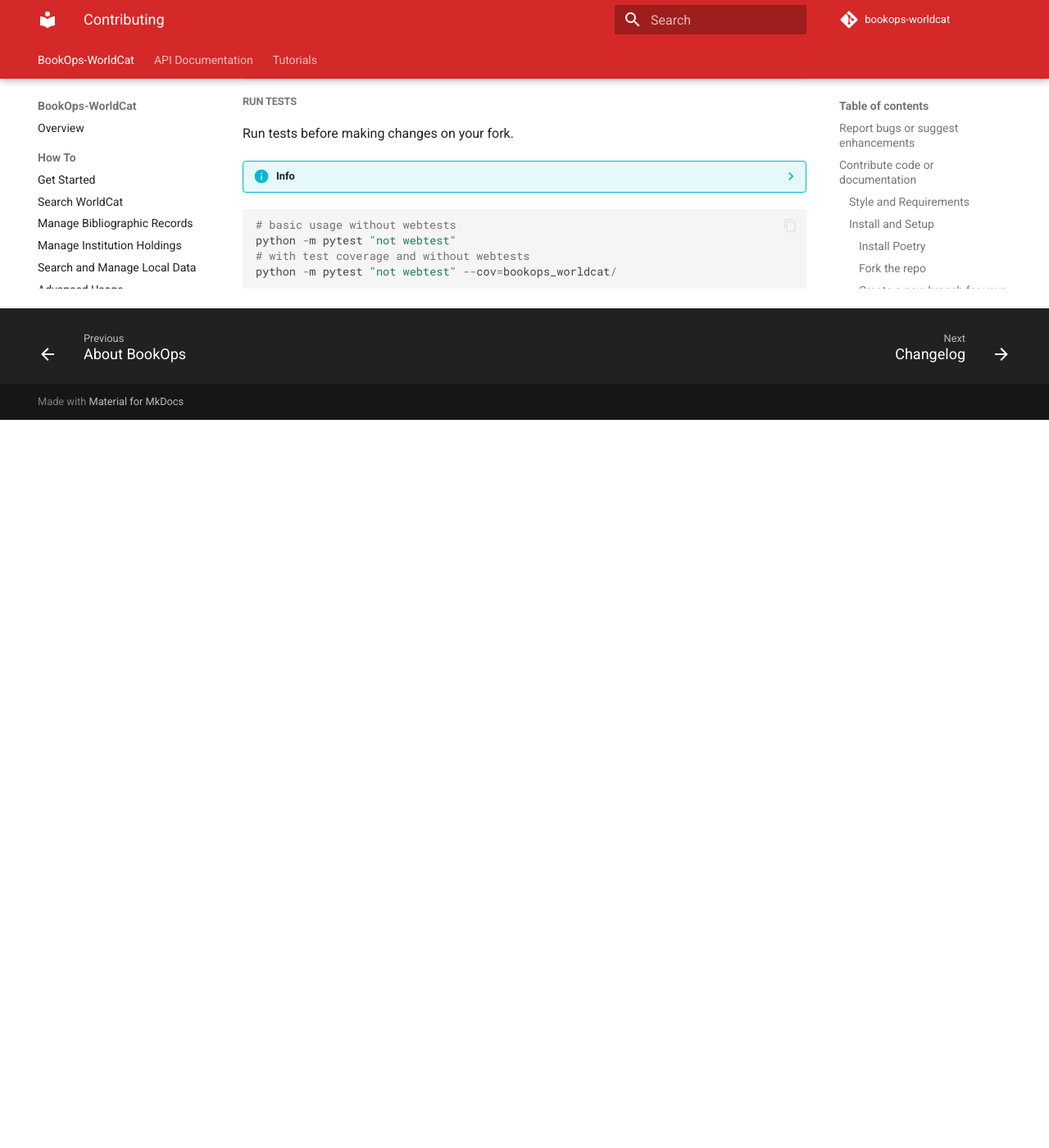
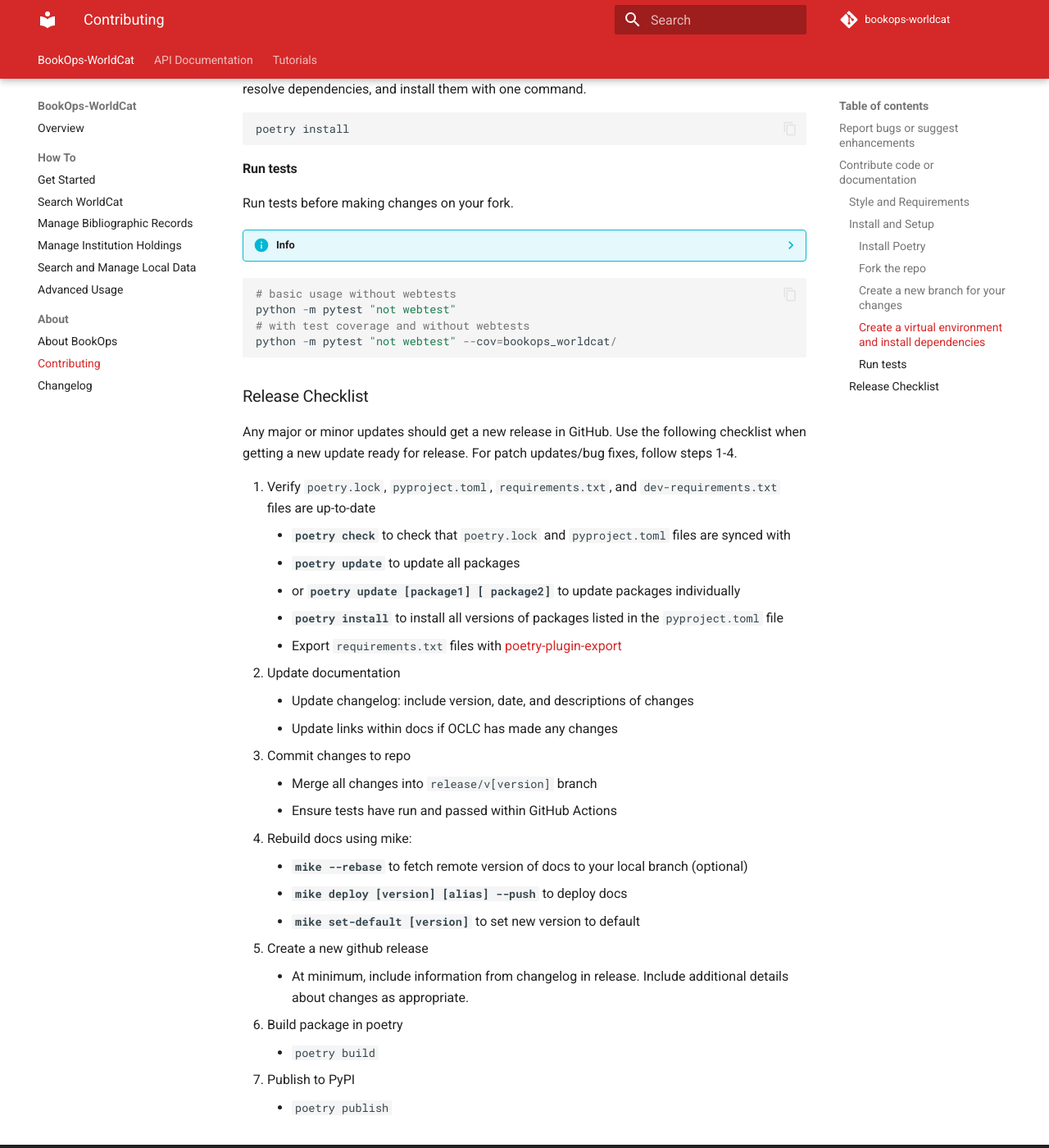
Before and after one commit to BookOps-CAT/bookops-worldcat, an MkDocs documentation site: the page built from docs/contributing.md, in a window 1280 px wide and 1400 px high, scrolled down 1625 px. Shown: the whole window at 82% size. Built offline with MkDocs 1.6.1 and Material for MkDocs 9.7.7, drawn with Linux system fonts in a browser that asks for light colours; comment, search, counter and statistics services are not loaded; the version menu is left out; before the commit the page ends 2137 px from its top, so only the background shows below that.

Commit message:
moved release checklist to contributing page

````diff
--- a/docs/contributing.md
+++ b/docs/contributing.md
@@ -1,10 +1,10 @@
 # How to Contribute
 We welcome collaborators who would like to help expand and improve Bookops-Worldcat. Here are some ways to contribute.
 
-### Report bugs or suggest enhancements
+## Report bugs or suggest enhancements
 Please use our [Github issue tracker](https://github.com/BookOps-CAT/bookops-worldcat/issues) to submit bug reports or request new features.
 
-### Contribute code or documentation
+## Contribute code or documentation
 ??? info
     This page contains a draft of our contribution guidelines but there is still more for us to add.
 
@@ -16,7 +16,7 @@
         + how to build docs after making edits
      + Add CI/CD info
 
-#### Style and Requirements
+### Style and Requirements
 For new code contributions, please use the tools and standards in place for Bookops-Worldcat:
 
  + Code style:
@@ -49,40 +49,66 @@
     }
     ```
 
-#### Install and Setup
+### Install and Setup
 To get started contributing code to Bookops-Worldcat you will need:
 
  + Python 3.8 or newer
  + `git`
  + [`poetry`](https://python-poetry.org/docs/#installation)
 
-##### Install Poetry
+#### Install Poetry
 Bookops-Worldcat uses `poetry` to manage virtual environments, dependencies, and publishing workflows. We use [`pipx`](https://python-poetry.org/docs/#installing-with-pipx) to run poetry (if you don't have `pipx`, see the [installation instructions](https://pipx.pypa.io/stable/installation/)). For other installation options, see the [`poetry`](https://python-poetry.org/docs/#installation) documentation.
 
-##### Fork the repo
+#### Fork the repo
 Fork the repository in GitHub and clone your fork locally
 ```bash
 git clone https://github.com/<your username>/bookops-worldcat
 cd bookops-worldcat
 ```
-##### Create a new branch for your changes
+#### Create a new branch for your changes
 ```bash
 git checkout -b new-branch
 ```
-##### Create a virtual environment and install dependencies
+#### Create a virtual environment and install dependencies
 Poetry will create a virtual environment, read the `pyproject.toml` and `poetry.lock` files, resolve dependencies, and install them with one command.
 ```python
 poetry install
 ```
 
-##### Run tests
+#### Run tests
 Run tests before making changes on your fork.
 ??? info
     Our live tests are designed to look for API credentials in a specific file/directory in a Windows environment. We will need to refactor the live tests to allow contributors to run live tests with their own API credentials and run live tests in a macOS environment.
 
-```python
+```py
 # basic usage without webtests
 python -m pytest "not webtest"
 # with test coverage and without webtests
 python -m pytest "not webtest" --cov=bookops_worldcat/
 ```
+
+### Release Checklist
+Any major or minor updates should get a new release in GitHub. Use the following checklist when getting a new update ready for release. For patch updates/bug fixes, follow steps 1-4.
+
+1. Verify `poetry.lock`, `pyproject.toml`, `requirements.txt`, and `dev-requirements.txt` files are up-to-date
+     * **`poetry check`** to check that `poetry.lock` and `pyproject.toml` files are synced with
+     * **`poetry update`** to update all packages
+     * or **`poetry update [package1] [ package2]`** to update packages individually
+     * **`poetry install`** to install all versions of packages listed in the `pyproject.toml` file
+     * Export `requirements.txt` files with [poetry-plugin-export](https://github.com/python-poetry/poetry-plugin-export)
+2. Update documentation
+    * Update changelog: include version, date, and descriptions of changes
+    * Update links within docs if OCLC has made any changes
+3. Commit changes to repo
+    * Merge all changes into `release/v[version]` branch
+    * Ensure tests have run and passed within GitHub Actions
+4. Rebuild docs using mike:
+    * **`mike --rebase`** to fetch remote version of docs to your local branch (optional)
+    * **`mike deploy [version] [alias] --push`** to deploy docs
+    * **`mike set-default [version]`** to set new version to default
+5. Create a new github release
+    * At minimum, include information from changelog in release. Include additional details about changes as appropriate.
+6. Build package in poetry
+    * `poetry build`
+7. Publish to PyPI
+    * `poetry publish`
````
Also changed, not shown: release-checklist.md (deleted, +0 -14 lines).
